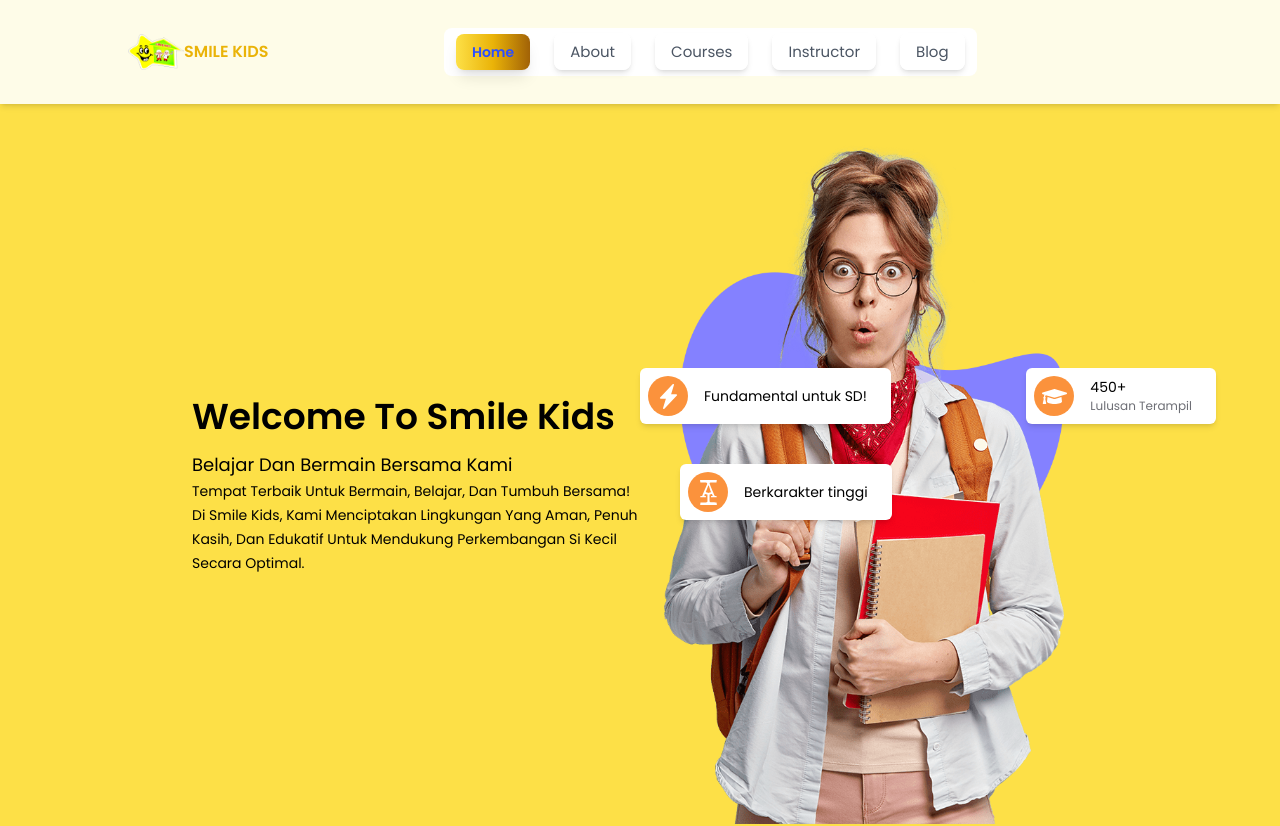
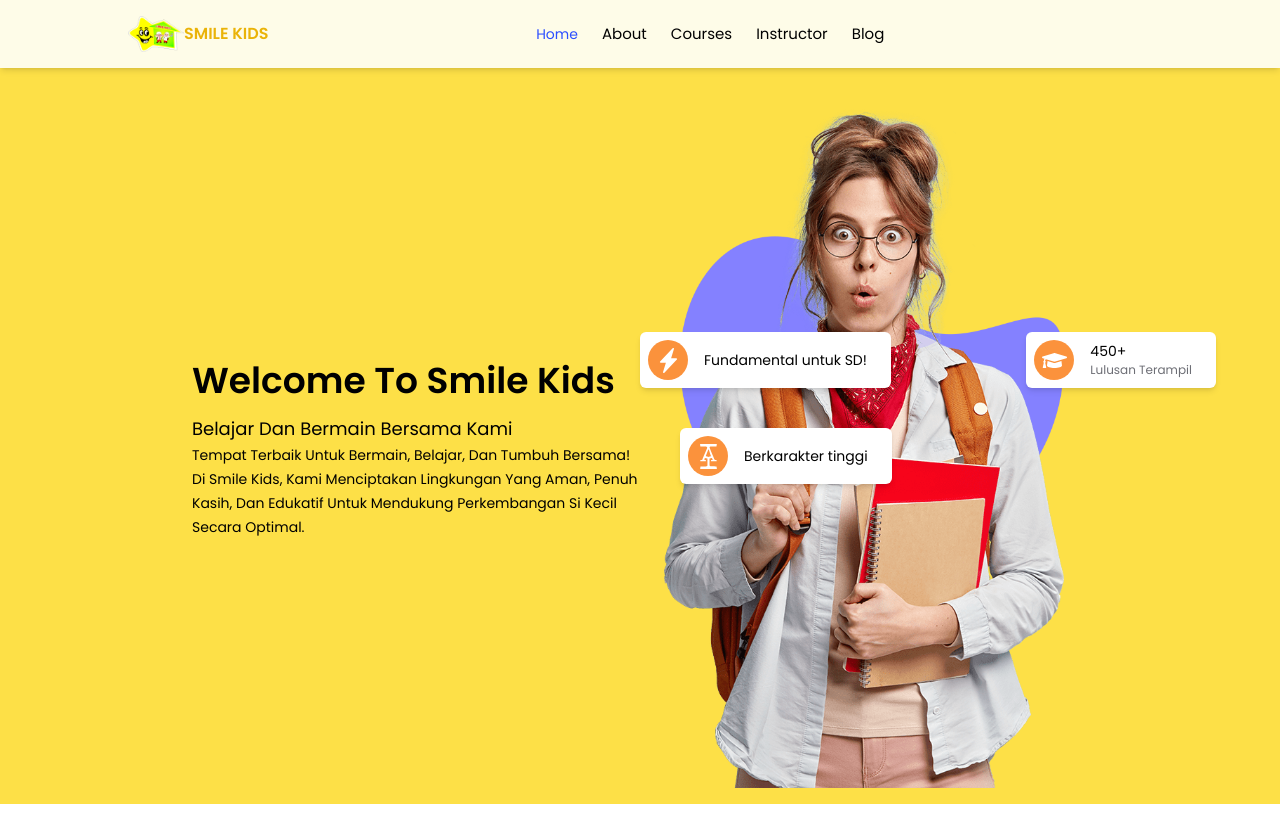
Before and after one commit to aryawardhana15/Smilekidsproject, a React (Create React App) app: page / in a window 1280 px wide. Shown: the top 826 px of the page. Built offline with nearby package versions, Linux system fonts and the light colour scheme.

Commit message:
memeperbaiki header

```diff
--- a/src/components/common/Header.jsx
+++ b/src/components/common/Header.jsx
@@ -20,26 +20,15 @@ export const Header = () => {
             </div> */}
           </div>
           <nav className={open ? "mobile-view" : "desktop-view"}>
-        <ul className='flex items-center gap-6 my-3 bg-white rounded-lg p-3 text-gray-600'>
+            <ul className='flex items-center gap-6'>
               {LinkData.map((link) => (
- <li key={link.id} onClick={() => setOpen(false)}>
- <NavLink
-   className={({ isActive }) =>
-     isActive
-       ? 'text-primary text-sm font-semibold bg-gradient-to-r from-yellow-300 via-yellow-500 to-yellow-700 rounded-lg py-2 px-4 transform scale-105 shadow-lg transition-all duration-300 ease-in-out'
-       : 'text-[15px] text-gray-600 bg-white rounded-lg py-2 px-4 transform scale-100 shadow-md transition-all duration-300 ease-in-out'
-   }
-   to={link.url}
- >
+                <li key={link.id} onClick={() => setOpen(null)}>
+                  <NavLink className={({ isActive }) => (isActive ? "text-primary text-sm" : "text-[15px]")} to={link.url}>
                     {link.title}
                   </NavLink>
                 </li>
-
-
-
               ))}
             </ul>
-
           </nav>
           <div className='account flex items-center gap-5'>
             {/* <button>
```
Lines whose indentation alone changed are shown as unchanged.
